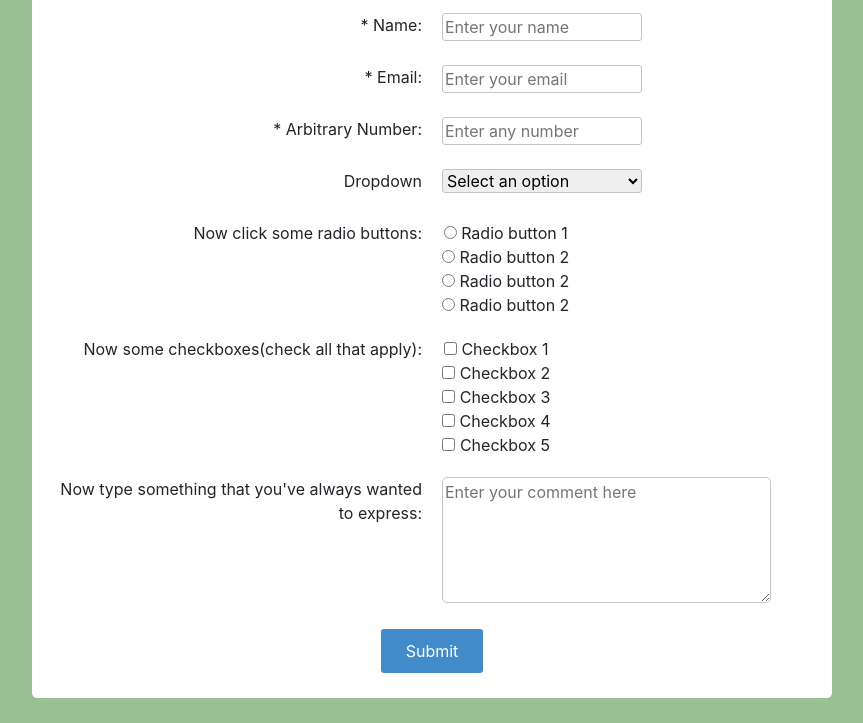
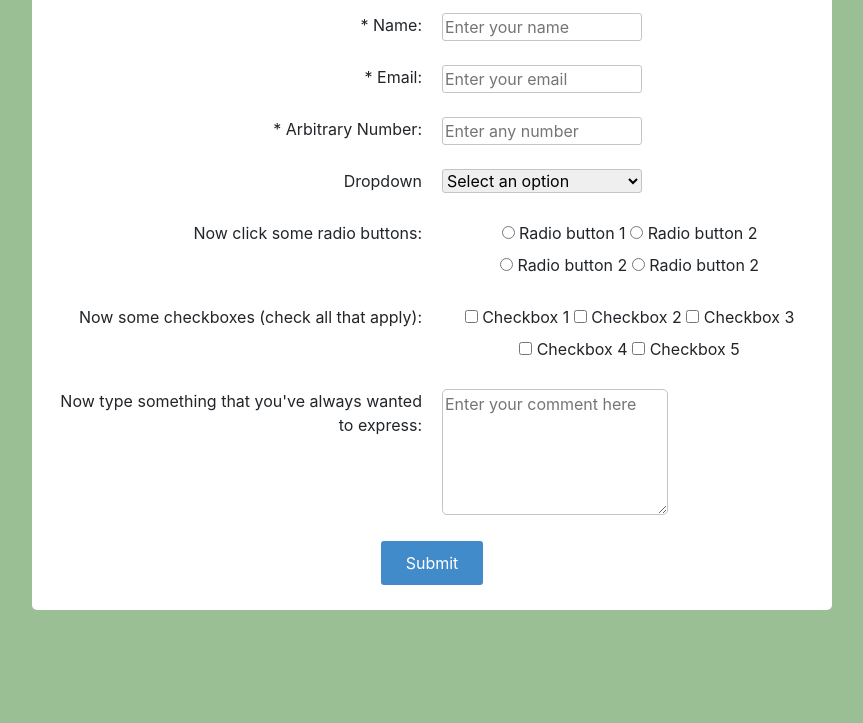
Before and after one commit to daniel-a-r/survey-form, a plain HTML site: page index.html in a window 1280 px wide. Shown: the part 93-816 px from the top of the page, without its empty margins (208-1071 px from the left). Drawn offline with nearby package versions, Linux system fonts and the light colour scheme; a script that the page names is missing.

Commit message:
Make more responive

```diff
--- a/index.html
+++ b/index.html
@@ -17,17 +17,15 @@
   <body>
     <h1 id="title">Survey form</h1>
     <div class="container">
-      <div class="description">
-        <p id="description">
-          Please fill out this form that goes absolutely nowhere!
-        </p>
-      </div>
+      <p id="description">
+        Please fill out this form that goes absolutely nowhere!
+      </p>
 
       <form id="survey-form">
         <div class="label">
           <label id="name-label" for="name">* Name:</label>
         </div>
-        <div class="input">
+        <div class="input input-field">
           <input
             type="text"
             placeholder="Enter your name"
@@ -40,7 +38,7 @@
         <div class="label">
           <label id="email-label" for="email">* Email:</label>
         </div>
-        <div class="input">
+        <div class="input input-field">
           <input
             type="email"
             placeholder="Enter your email"
@@ -53,7 +51,7 @@
         <div class="label">
           <label id="number-label" for="number">* Arbitrary Number:</label>
         </div>
-        <div class="input">
+        <div class="input input-field">
           <input
             type="number"
             placeholder="Enter any number"
@@ -66,7 +64,7 @@
         </div>
 
         <div class="label"><label for="dropdown">Dropdown</label></div>
-        <div class="input">
+        <div class="input input-field">
           <select id="dropdown" name="dropdown"
             >Select an option
             <option disabled selected value>Select an option</option>
@@ -79,33 +77,51 @@
         <div class="label">
           <label for="radio-buttons">Now click some radio buttons:</label>
         </div>
-        <div class="input">
-          <input type="radio" name="radio-buttons" value="radio1" /> Radio
-          button 1<br />
-          <input type="radio" name="radio-buttons" value="radio2" /> Radio
-          button 2<br />
-          <input type="radio" name="radio-buttons" value="radio2" /> Radio
-          button 2<br />
-          <input type="radio" name="radio-buttons" value="radio3" /> Radio
-          button 2<br />
+        <div class="input radio">
+          <label class="radio-label"
+            ><input type="radio" name="radio-buttons" value="radio1" /> Radio
+            button 1</label
+          >
+          <label class="radio-label"
+            ><input type="radio" name="radio-buttons" value="radio2" /> Radio
+            button 2</label
+          >
+          <label class="radio-label"
+            ><input type="radio" name="radio-buttons" value="radio2" /> Radio
+            button 2</label
+          >
+          <label class="radio-label"
+            ><input type="radio" name="radio-buttons" value="radio3" /> Radio
+            button 2</label
+          >
         </div>
 
         <div class="label">
           <label for="checkboxes"
-            >Now some checkboxes(check all that apply):</label
+            >Now some checkboxes (check all that apply):</label
           >
         </div>
-        <div class="input">
-          <input type="checkbox" name="checkboxes" value="checkbox1" /> Checkbox
-          1<br />
-          <input type="checkbox" name="checkboxes" value="checkbox2" /> Checkbox
-          2<br />
-          <input type="checkbox" name="checkboxes" value="checkbox3" /> Checkbox
-          3<br />
-          <input type="checkbox" name="checkboxes" value="checkbox4" /> Checkbox
-          4<br />
-          <input type="checkbox" name="checkboxes" value="checkbox5" /> Checkbox
-          5<br />
+        <div class="input checkbox">
+          <label class="checkbox-label"
+            ><input type="checkbox" name="checkboxes" value="checkbox1" />
+            Checkbox 1</label
+          >
+          <label class="checkbox-label"
+            ><input type="checkbox" name="checkboxes" value="checkbox2" />
+            Checkbox 2</label
+          >
+          <label class="checkbox-label"
+            ><input type="checkbox" name="checkboxes" value="checkbox3" />
+            Checkbox 3</label
+          >
+          <label class="checkbox-label"
+            ><input type="checkbox" name="checkboxes" value="checkbox4" />
+            Checkbox 4</label
+          >
+          <label class="checkbox-label"
+            ><input type="checkbox" name="checkboxes" value="checkbox5" />
+            Checkbox 5</label
+          >
         </div>
 
         <div class="label">
@@ -113,11 +129,10 @@
             >Now type something that you've always wanted to express:</label
           >
         </div>
-        <div class="input">
+        <div class="input input-field">
           <textarea
             name="textarea"
             rows="5"
-            cols="30"
             placeholder="Enter your comment here"
           ></textarea>
         </div>
```
Also changed, not shown: 1 other file.
